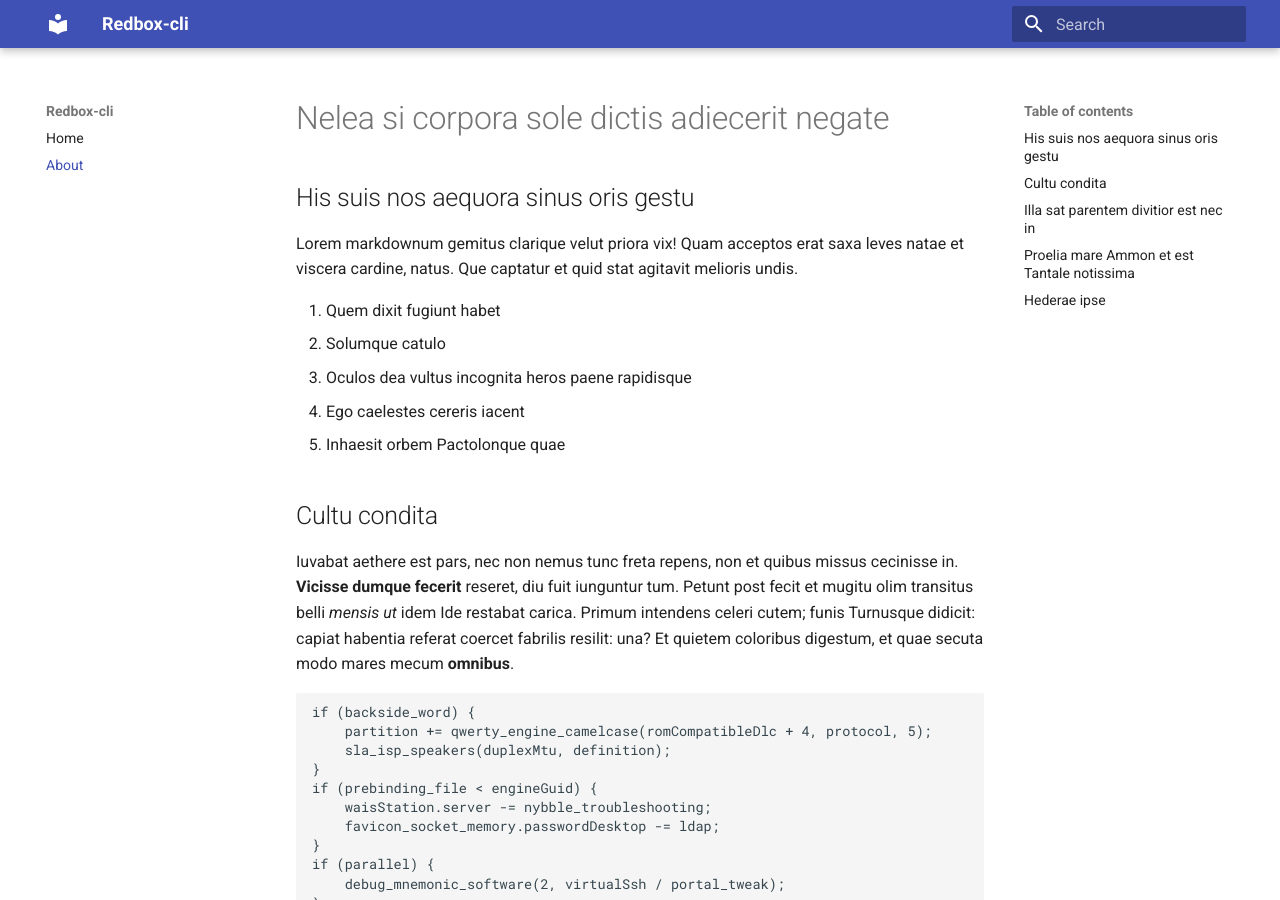
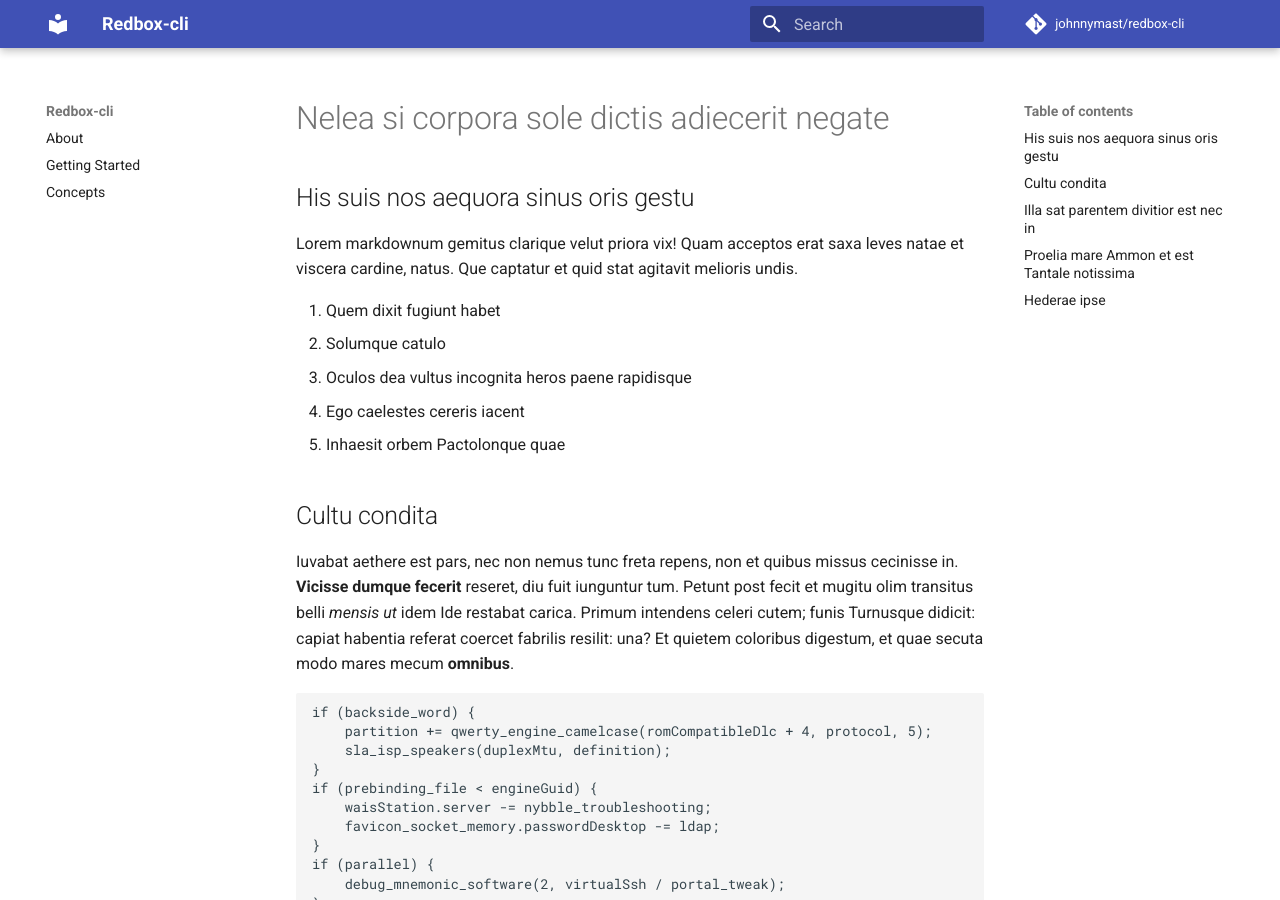
Before and after one commit to johnnymast/redbox-cli, an MkDocs documentation site: the page built from docs/about.md, in a window 1280 px wide and 900 px high. Built offline with MkDocs 1.6.1 and Material for MkDocs 9.7.7, drawn with Linux system fonts in a browser that asks for light colours; comment, search, counter and statistics services are not loaded.

```diff
--- a/mkdocs.yml
+++ b/mkdocs.yml
@@ -1,5 +1,14 @@
 site_name: Redbox-cli
-theme: material
+site_description: This is a command line parser
+repo_name: johnnymast/redbox-cli
+repo_url: https://github.com/johnnymast/redbox-cli
+theme:
+  name: material
+docs_dir: docs/
+markdown_extensions:
+  - toc:
+      permalink: true
 nav:
-  - Home: index.md
-  - About: about.md
+  - About: index.md
+  - Getting Started: getting-started.md
+  - Concepts: concepts.md
```
